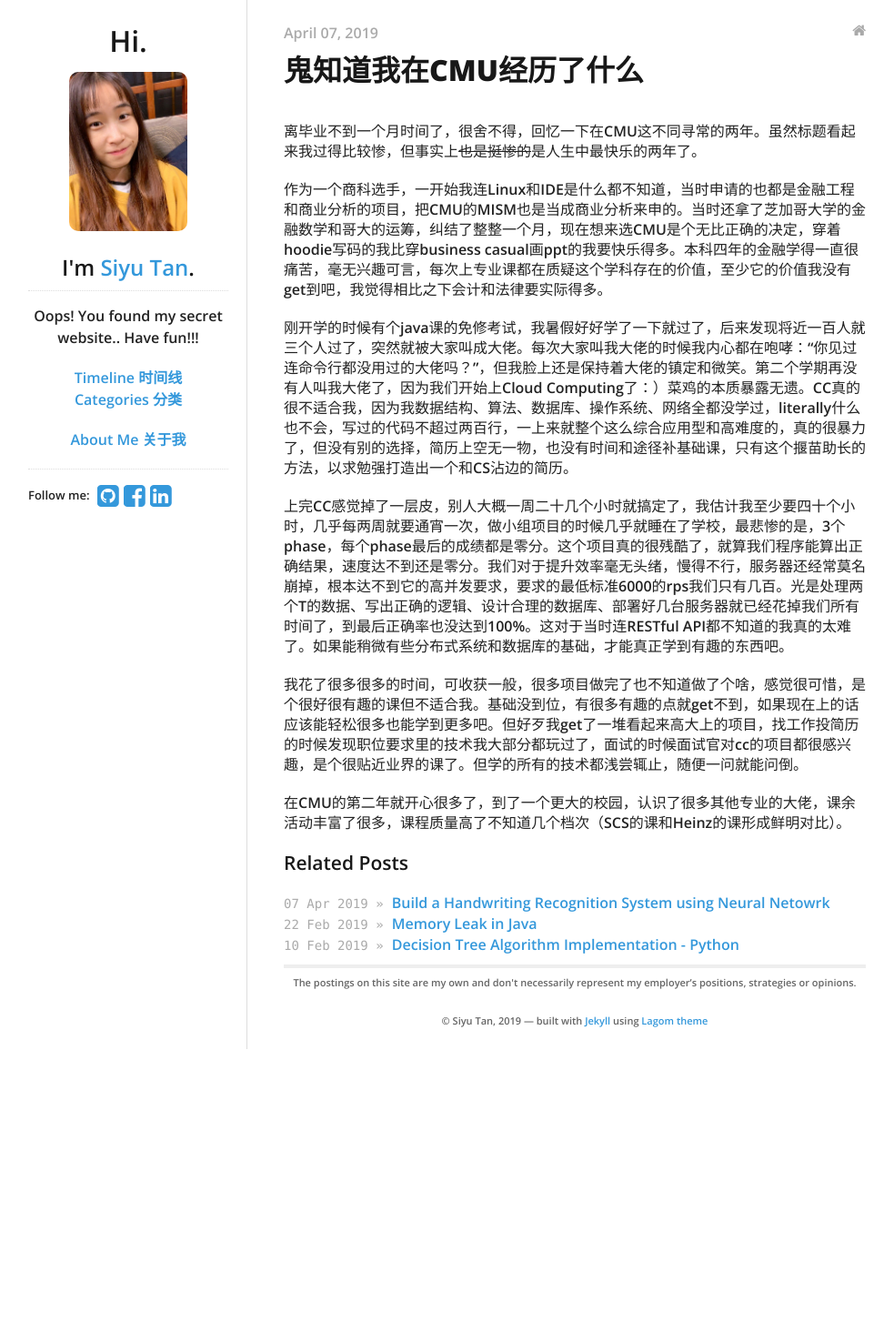
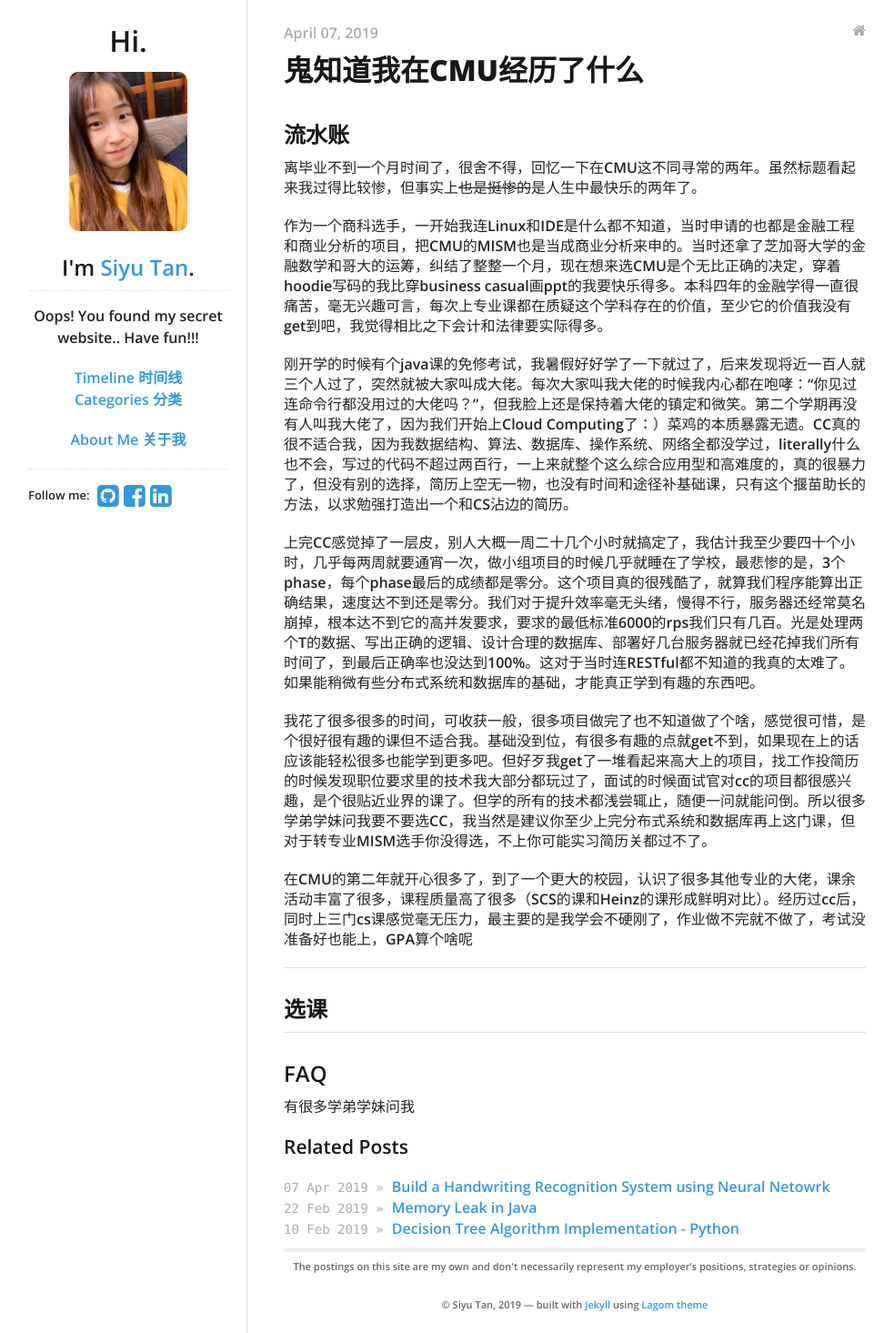
Before and after one commit to siyuboomboom/siyuboomboom.github.io, a Jekyll site: the page built from _posts/2019-04-07-cmu-courses.md, in a window 1280 px wide. Shown: the whole page at 91% size, without its empty margins (139-1122 px from the left). Built offline with Jekyll 4.4.1, drawn with Linux system fonts in a browser that asks for light colours; comment, search, counter and statistics services are not loaded; before the commit the page ends 1153 px from its top, so only the background shows below that.

Commit message:
update post;

```diff
--- a/_posts/2019-04-07-cmu-courses.md
+++ b/_posts/2019-04-07-cmu-courses.md
@@ -5,14 +5,26 @@
 - Personal
 ---
 
+## 流水账
+
 离毕业不到一个月时间了，很舍不得，回忆一下在CMU这不同寻常的两年。虽然标题看起来我过得比较惨，但事实上~~也是挺惨的~~是人生中最快乐的两年了。
 
 作为一个商科选手，一开始我连Linux和IDE是什么都不知道，当时申请的也都是金融工程和商业分析的项目，把CMU的MISM也是当成商业分析来申的。当时还拿了芝加哥大学的金融数学和哥大的运筹，纠结了整整一个月，现在想来选CMU是个无比正确的决定，穿着hoodie写码的我比穿business casual画ppt的我要快乐得多。本科四年的金融学得一直很痛苦，毫无兴趣可言，每次上专业课都在质疑这个学科存在的价值，至少它的价值我没有get到吧，我觉得相比之下会计和法律要实际得多。
 
 刚开学的时候有个java课的免修考试，我暑假好好学了一下就过了，后来发现将近一百人就三个人过了，突然就被大家叫成大佬。每次大家叫我大佬的时候我内心都在咆哮：“你见过连命令行都没用过的大佬吗？”，但我脸上还是保持着大佬的镇定和微笑。第二个学期再没有人叫我大佬了，因为我们开始上Cloud Computing了：）菜鸡的本质暴露无遗。CC真的很不适合我，因为我数据结构、算法、数据库、操作系统、网络全都没学过，literally什么也不会，写过的代码不超过两百行，一上来就整个这么综合应用型和高难度的，真的很暴力了，但没有别的选择，简历上空无一物，也没有时间和途径补基础课，只有这个揠苗助长的方法，以求勉强打造出一个和CS沾边的简历。
 
-上完CC感觉掉了一层皮，别人大概一周二十几个小时就搞定了，我估计我至少要四十个小时，几乎每两周就要通宵一次，做小组项目的时候几乎就睡在了学校，最悲惨的是，3个phase，每个phase最后的成绩都是零分。这个项目真的很残酷了，就算我们程序能算出正确结果，速度达不到还是零分。我们对于提升效率毫无头绪，慢得不行，服务器还经常莫名崩掉，根本达不到它的高并发要求，要求的最低标准6000的rps我们只有几百。光是处理两个T的数据、写出正确的逻辑、设计合理的数据库、部署好几台服务器就已经花掉我们所有时间了，到最后正确率也没达到100%。这对于当时连RESTful API都不知道的我真的太难了。如果能稍微有些分布式系统和数据库的基础，才能真正学到有趣的东西吧。
+上完CC感觉掉了一层皮，别人大概一周二十几个小时就搞定了，我估计我至少要四十个小时，几乎每两周就要通宵一次，做小组项目的时候几乎就睡在了学校，最悲惨的是，3个phase，每个phase最后的成绩都是零分。这个项目真的很残酷了，就算我们程序能算出正确结果，速度达不到还是零分。我们对于提升效率毫无头绪，慢得不行，服务器还经常莫名崩掉，根本达不到它的高并发要求，要求的最低标准6000的rps我们只有几百。光是处理两个T的数据、写出正确的逻辑、设计合理的数据库、部署好几台服务器就已经花掉我们所有时间了，到最后正确率也没达到100%。这对于当时连RESTful都不知道的我真的太难了。如果能稍微有些分布式系统和数据库的基础，才能真正学到有趣的东西吧。
 
-我花了很多很多的时间，可收获一般，很多项目做完了也不知道做了个啥，感觉很可惜，是个很好很有趣的课但不适合我。基础没到位，有很多有趣的点就get不到，如果现在上的话应该能轻松很多也能学到更多吧。但好歹我get了一堆看起来高大上的项目，找工作投简历的时候发现职位要求里的技术我大部分都玩过了，面试的时候面试官对cc的项目都很感兴趣，是个很贴近业界的课了。但学的所有的技术都浅尝辄止，随便一问就能问倒。
+我花了很多很多的时间，可收获一般，很多项目做完了也不知道做了个啥，感觉很可惜，是个很好很有趣的课但不适合我。基础没到位，有很多有趣的点就get不到，如果现在上的话应该能轻松很多也能学到更多吧。但好歹我get了一堆看起来高大上的项目，找工作投简历的时候发现职位要求里的技术我大部分都玩过了，面试的时候面试官对cc的项目都很感兴趣，是个很贴近业界的课了。但学的所有的技术都浅尝辄止，随便一问就能问倒。所以很多学弟学妹问我要不要选CC，我当然是建议你至少上完分布式系统和数据库再上这门课，但对于转专业MISM选手你没得选，不上你可能实习简历关都过不了。
 
-在CMU的第二年就开心很多了，到了一个更大的校园，认识了很多其他专业的大佬，课余活动丰富了很多，课程质量高了不知道几个档次（SCS的课和Heinz的课形成鲜明对比）。
+在CMU的第二年就开心很多了，到了一个更大的校园，认识了很多其他专业的大佬，课余活动丰富了很多，课程质量高了很多（SCS的课和Heinz的课形成鲜明对比）。经历过cc后，同时上三门cs课感觉毫无压力，最主要的是我学会不硬刚了，作业做不完就不做了，考试没准备好也能上，GPA算个啥呢
+
+
+---
+
+## 选课
+
+
+---
+## FAQ
+有很多学弟学妹问我
```
Also changed, not shown: _posts/2018-11-30-Quick-Select.md (deleted, +0 -12 lines), _posts/2018-12-25-why-31.md (deleted, +0 -10 lines), 7 other files.
